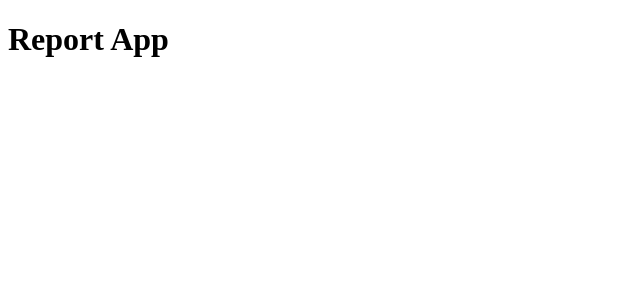
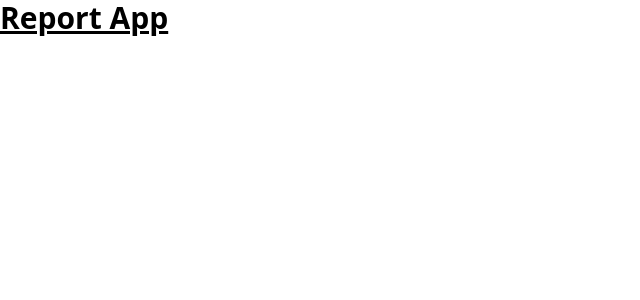
Before and after one commit to ohsik/empower-retail-investors, a React app: page / in a window 1280 px wide. Shown: the top 300 px of the page, without its empty margins (0-640 px from the left). Built offline with nearby package versions, Linux system fonts and the light colour scheme.

Commit message:
tailwind and babel typescript

```diff
--- a/package.json
+++ b/package.json
@@ -18,11 +18,17 @@
     "@babel/core": "^7.22.5",
     "@babel/preset-env": "^7.22.5",
     "@babel/preset-react": "^7.22.5",
+    "@babel/preset-typescript": "^7.22.5",
     "@types/react": "^18.2.14",
     "@types/react-dom": "^18.2.6",
+    "autoprefixer": "^10.4.14",
     "babel-loader": "^9.1.2",
     "copy-webpack-plugin": "^11.0.0",
+    "css-loader": "^6.8.1",
     "html-webpack-plugin": "^5.5.3",
+    "postcss-loader": "^7.3.3",
+    "style-loader": "^3.3.3",
+    "tailwindcss": "^3.3.2",
     "webpack": "^5.88.0",
     "webpack-cli": "^5.1.4",
     "webpack-merge": "^5.9.0"
--- /dev/null
+++ b/postcss.config.js
@@ -0,0 +1,6 @@
+module.exports = {
+  plugins: {
+    tailwindcss: {},
+    autoprefixer: {},
+  },
+}
--- /dev/null
+++ b/src/app.css
@@ -0,0 +1,3 @@
+@tailwind base;
+@tailwind components;
+@tailwind utilities;
--- a/src/app.tsx
+++ b/src/app.tsx
@@ -1,13 +1,18 @@
 import React from 'react';
-import { render } from 'react-dom';
+import { createRoot } from 'react-dom/client';
+
+import './app.css';
 
 const container = document.getElementById('app');
 
 function App() {
   return (
     <div>
-      <h1>Report App</h1>
+      <h1 className="text-3xl font-bold underline">
+        Report App
+      </h1>
     </div>
   );
 }
-render(<App />, container);
+
+createRoot(container!).render(<App />);
--- a/src/popup/popup.tsx
+++ b/src/popup/popup.tsx
@@ -1,13 +1,17 @@
 import React from 'react';
-import { render } from 'react-dom';
+import { createRoot } from 'react-dom/client';
+
+import '../app.css';
 
 const container = document.getElementById('app');
 
 function Popup() {
   return (
     <div>
-      <h1>Hot load popup!</h1>
+      <h1 className="text-2xl p-20 text-primary">
+        Hot load popup! Ready?
+      </h1>
     </div>
   );
 }
-render(<Popup />, container);
+createRoot(container!).render(<Popup />);
--- /dev/null
+++ b/tailwind.config.js
@@ -0,0 +1,15 @@
+/** @type {import('tailwindcss').Config} */
+module.exports = {
+  content: [
+    "./src/**/*.{js,jsx,ts,tsx}",
+  ],
+  theme: {
+    extend: {
+      colors: {
+        'primary': '#1E40AF',
+        'secondary': '#FBBF24',
+      }
+    },
+  },
+  plugins: [],
+}
--- a/webpack.config.js
+++ b/webpack.config.js
@@ -20,9 +20,17 @@ module.exports = {
       use: {
         loader: 'babel-loader',
         options: {
-          presets: ['@babel/preset-env', '@babel/preset-react']
+          presets: ['@babel/preset-env', '@babel/preset-react', '@babel/preset-typescript']
         }
       }
+    },
+    {
+      test: /\.css$/,
+      use: [
+        'style-loader',
+        'css-loader',
+        'postcss-loader',
+      ],
     }]
   },
   plugins: [
```
Also changed, not shown: tsconfig.json (added, +18 -0 lines), 1 other file (tests, documents, lock files or other folders).
